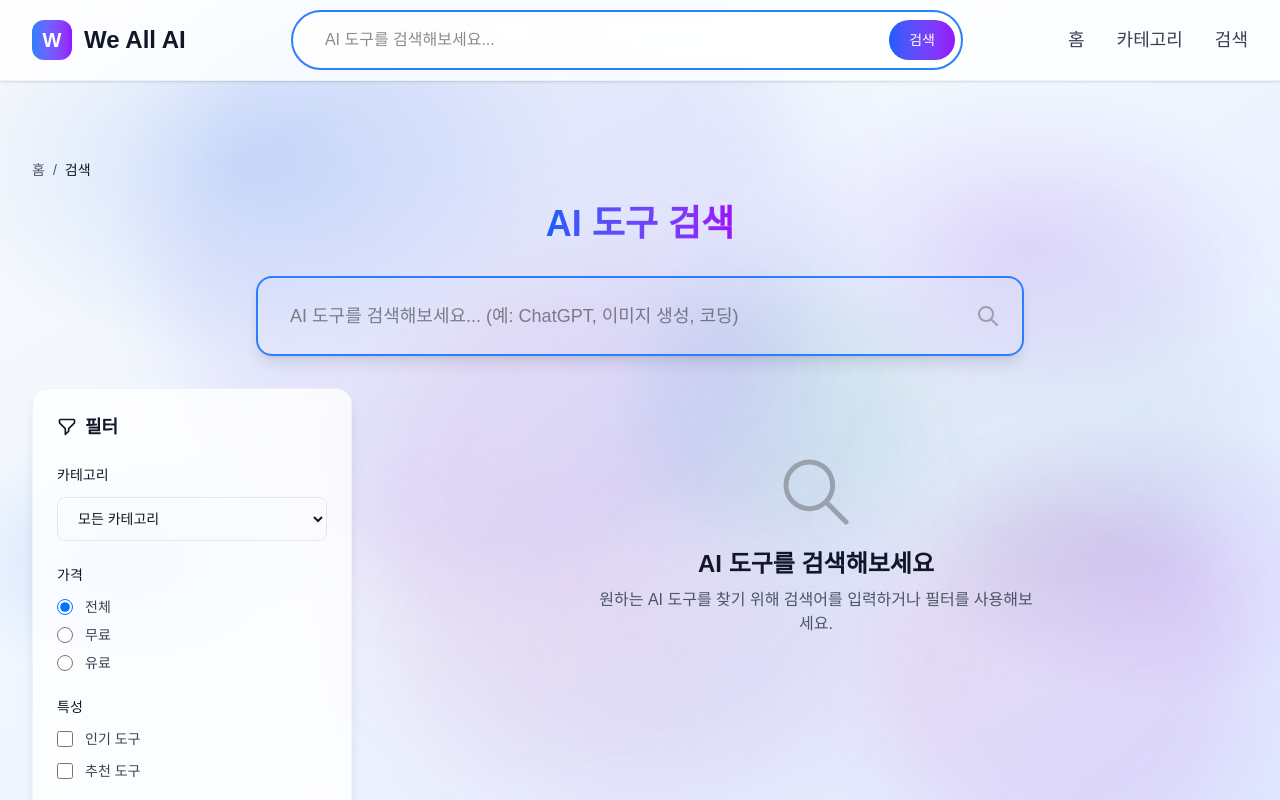
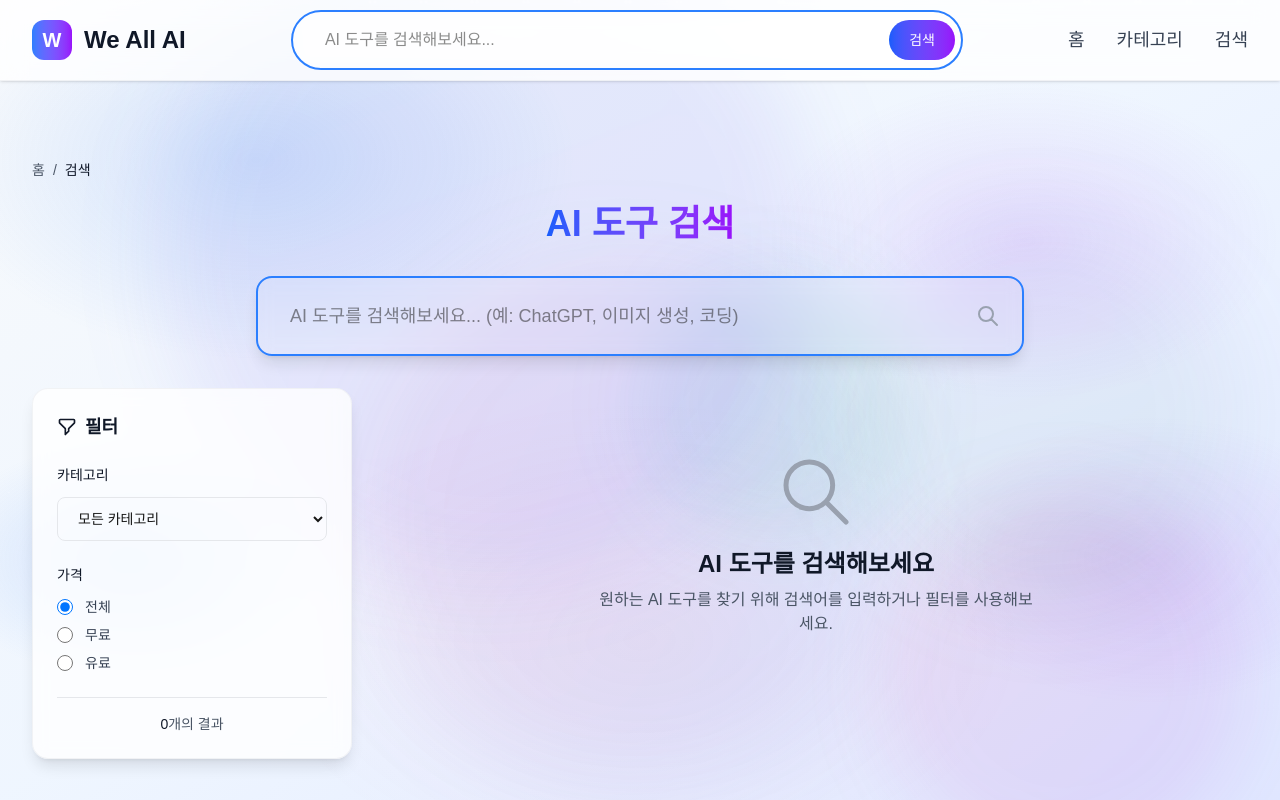
Before and after one commit to JaiIn/we-all-ai, a Next.js app: page /search in a window 1280 px wide. Shown: the top 800 px of the page. Built offline with nearby package versions, Linux system fonts and the light colour scheme.

Commit message:
style: 인기, 추천 젲거

```diff
--- a/components/Footer.tsx
+++ b/components/Footer.tsx
@@ -65,11 +65,6 @@ export default function Footer() {
                   모든 카테고리
                 </Link>
               </li>
-              <li>
-                <a href="https://github.com/JaiIn/we-all-ai" className="text-gray-600 dark:text-gray-400 hover:text-blue-600 dark:hover:text-blue-400 transition-colors">
-                  GitHub
-                </a>
-              </li>
             </ul>
           </div>
         </div>
--- a/components/category/CategoryToolsPreview.tsx
+++ b/components/category/CategoryToolsPreview.tsx
@@ -33,11 +33,6 @@ export default function CategoryToolsPreview({ tools }: CategoryToolsPreviewProp
                   무료
                 </span>
               )}
-              {tool.isPopular && (
-                <span className="inline-block px-2 py-1 text-xs font-medium bg-yellow-100 dark:bg-yellow-900 text-yellow-800 dark:text-yellow-200 rounded-full">
-                  인기
-                </span>
-              )}
             </div>
           </div>
           <p className="text-sm text-gray-600 dark:text-gray-300 mb-3 line-clamp-2">
--- a/components/category/ToolCard.tsx
+++ b/components/category/ToolCard.tsx
@@ -35,16 +35,6 @@ export default function ToolCard({ tool, index }: ToolCardProps) {
               {tool.pricing.free && (
                 <span className="inline-block px-3 py-1 text-xs font-medium bg-green-100 dark:bg-green-900 text-green-800 dark:text-green-200 rounded-full">
                   무료
-                </span>
-              )}
-              {tool.isPopular && (
-                <span className="inline-block px-3 py-1 text-xs font-medium bg-yellow-100 dark:bg-yellow-900 text-yellow-800 dark:text-yellow-200 rounded-full">
-                  인기
-                </span>
-              )}
-              {tool.isFeatured && (
-                <span className="inline-block px-3 py-1 text-xs font-medium bg-purple-100 dark:bg-purple-900 text-purple-800 dark:text-purple-200 rounded-full">
-                  추천
                 </span>
               )}
             </div>
--- a/components/search/SearchFilters.tsx
+++ b/components/search/SearchFilters.tsx
@@ -71,38 +71,6 @@ export default function SearchFilters({
           </div>
         </div>
 
-        {/* 특성 필터 */}
-        <div>
-          <label className="block text-sm font-medium text-gray-900 dark:text-white mb-3">
-            특성
-          </label>
-          <div className="space-y-3">
-            <label className="flex items-center">
-              <input
-                type="checkbox"
-                checked={filters.isPopular || false}
-                onChange={(e) => updateFilters({ isPopular: e.target.checked || undefined })}
-                className="w-4 h-4 text-blue-600 border-gray-300 rounded focus:ring-blue-500"
-              />
-              <span className="ml-3 text-sm text-gray-700 dark:text-gray-300">
-                인기 도구
-              </span>
-            </label>
-
-            <label className="flex items-center">
-              <input
-                type="checkbox"
-                checked={filters.isFeatured || false}
-                onChange={(e) => updateFilters({ isFeatured: e.target.checked || undefined })}
-                className="w-4 h-4 text-blue-600 border-gray-300 rounded focus:ring-blue-500"
-              />
-              <span className="ml-3 text-sm text-gray-700 dark:text-gray-300">
-                추천 도구
-              </span>
-            </label>
-          </div>
-        </div>
-
         {/* 결과 수 표시 */}
         <div className="pt-4 border-t border-gray-200 dark:border-gray-700">
           <div className="text-sm text-gray-600 dark:text-gray-400 text-center">
--- a/hooks/useSearch.ts
+++ b/hooks/useSearch.ts
@@ -5,8 +5,6 @@ import { getAllTools, getCategories } from '@/lib/data';
 export interface SearchFilters {
   category?: string;
   pricing?: 'free' | 'paid' | 'all';
-  isPopular?: boolean;
-  isFeatured?: boolean;
 }
 
 export interface SearchResult {
@@ -72,16 +70,6 @@ export function useSearch({ initialQuery = '', initialFilters = {} }: UseSearchP
       filteredTools = filteredTools.filter(tool => !tool.pricing.free);
     }
 
-    // 인기 도구 필터
-    if (filters.isPopular) {
-      filteredTools = filteredTools.filter(tool => tool.isPopular);
-    }
-
-    // 추천 도구 필터
-    if (filters.isFeatured) {
-      filteredTools = filteredTools.filter(tool => tool.isFeatured);
-    }
-
     // 관련성에 따른 정렬
     if (searchQuery.trim()) {
       filteredTools = filteredTools.sort((a, b) => {
@@ -101,9 +89,7 @@ export function useSearch({ initialQuery = '', initialFilters = {} }: UseSearchP
   function hasActiveFilters(): boolean {
     return !!(
       (filters.category && filters.category !== 'all') ||
-      (filters.pricing && filters.pricing !== 'all') ||
-      filters.isPopular ||
-      filters.isFeatured
+      (filters.pricing && filters.pricing !== 'all')
     );
   }
 
@@ -125,9 +111,9 @@ export function useSearch({ initialQuery = '', initialFilters = {} }: UseSearchP
       score += 8;
     }
 
-    // 인기도 보너스
-    if (tool.isPopular) score += 1;
-    if (tool.isFeatured) score += 1;
+    // 인기도 보너스 제거
+    // if (tool.isPopular) score += 1;
+    // if (tool.isFeatured) score += 1;
 
     return score;
   }
--- a/lib/data.ts
+++ b/lib/data.ts
@@ -73,29 +73,23 @@ export function getToolsByCategory(categoryId: string): AiTool[] {
   }
 }
 
-// 인기 도구들 가져오기
+// 계산된 인기 도구들 가져오기 (가나다순)
 export function getPopularTools(limit: number = 6): AiTool[] {
   const tools = getAllTools();
   return tools
-    .filter(tool => tool.isPopular)
-    .sort((a, b) => {
-      // rating이 없는 경우 기본값 4.0 사용
-      const ratingA = a.rating || 4.0;
-      const ratingB = b.rating || 4.0;
-      return ratingB - ratingA;
-    })
+    .sort((a, b) => a.name.localeCompare(b.name))
     .slice(0, limit);
 }
 
-// 추천 도구들 가져오기
+// 최근 도구들 가져오기 (추천 대신 최근 업데이트 기준)
 export function getFeaturedTools(limit: number = 4): AiTool[] {
   const tools = getAllTools();
   return tools
-    .filter(tool => tool.isFeatured)
+    .filter(tool => tool.lastUpdated)
     .sort((a, b) => {
-      const ratingA = a.rating || 4.0;
-      const ratingB = b.rating || 4.0;
-      return ratingB - ratingA;
+      const dateA = new Date(a.lastUpdated!);
+      const dateB = new Date(b.lastUpdated!);
+      return dateB.getTime() - dateA.getTime();
     })
     .slice(0, limit);
 }
--- a/types/index.ts
+++ b/types/index.ts
@@ -40,8 +40,6 @@ export interface AiTool {
   screenshots?: string[];
   rating?: number;
   reviewCount?: number;
-  isPopular?: boolean;
-  isFeatured?: boolean;
   lastUpdated?: string;
 }
 
```
